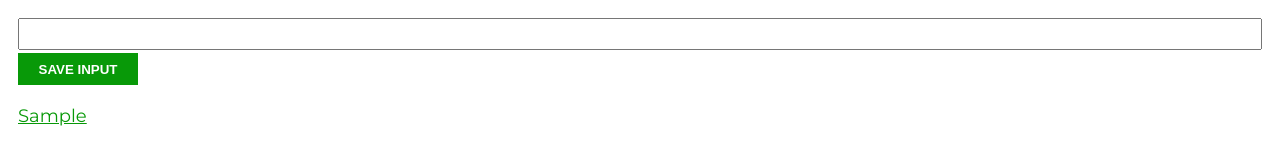
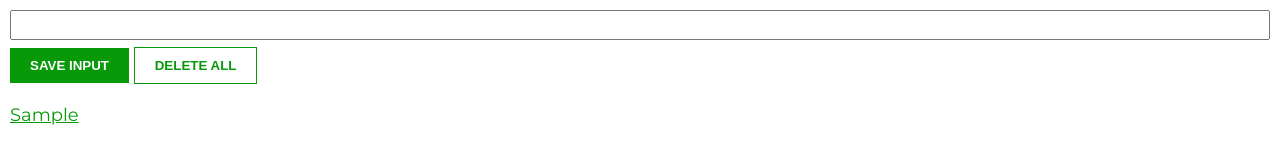
Before and after one commit to DarkSire7/js-learning, a browser extension: page Js practice/leads_tracker/index.html in a window 1280 px wide. Both pictures are taken after typing "Sample" into the empty fields and a click on the button "SAVE INPUT". Drawn offline with Linux system fonts and the light colour scheme.

Commit message:
Added Save functionality and an Icon

```diff
--- a/Js practice/leads_tracker/index.html
+++ b/Js practice/leads_tracker/index.html
@@ -19,6 +19,8 @@
     <br>
     <button id="save-btn" class="button">SAVE INPUT</button>
 
+    <button id="clear-btn" class="button">DELETE ALL</button>
+
     <ul id="list"></ul>
 
 
--- a/Js practice/leads_tracker/index.js
+++ b/Js practice/leads_tracker/index.js
@@ -1,26 +1,46 @@
 const savebtn = document.getElementById("save-btn");
+const clearbtn = document.getElementById("clear-btn");
+
+
 const inputhtml = document.getElementById("input-field");
 let listhtml = document.getElementById("list");
 
-
-
 let myleads = []
 
+if (localStorage.length != 0) {
+    myleads = JSON.parse(localStorage.myLeads)
+}
+
+renderleads(myleads);
+
 savebtn.addEventListener("click", function save() {
+    console.log(1)
     myleads.push(inputhtml.value)
-    renderleads();
+    localStorage.setItem("myLeads", JSON.stringify(myleads));
+
+    renderleads(myleads);
     clear();
 })
 
+clearbtn.addEventListener("dblclick", function clear() {
+    localStorage.clear();
+    listhtml.innerHTML = "";
+    myleads = [];
 
-function renderleads() {
-    let listitems = "";
+})
 
-    for (let i = 0; i < myleads.length; i++) {
+
+
+function renderleads(leads) {
+    listitems = "";
+
+
+
+    for (let i = 0; i < leads.length; i++) {
         listitems += `
         <li>
-            <a href = '${myleads[i]}' target='_blank'>
-            ${myleads[i]}
+            <a href = '${leads[i]}' target='_blank'>
+            ${leads[i]}
             </a>
         </li>`
     }
--- a/Js practice/leads_tracker/style.css
+++ b/Js practice/leads_tracker/style.css
@@ -1,18 +1,18 @@
-#input-field {
-    width: 100%;
-    height: 4vh;
-}
-
 body {
-    padding: 10;
+    margin: 0;
+    padding: 10px;
     font-family: "Montserrat", sans-serif;
     font-size: large;
     min-width: 400px;
 }
 
 input {
+    width: 100%;
     padding-left: 10px;
     padding-right: 10px;
+    margin-bottom: 4px;
+    height: 30px;
+    box-sizing: border-box;
 }
 
 .button {
@@ -20,9 +20,14 @@ input {
     border: none;
     margin-top: 3px;
     color: white;
-    width: 15vh;
-    height: 4vh;
+    padding: 10px 20px;
     font-weight: bold;
+}
+
+#clear-btn {
+    background-color: white;
+    color: rgb(8, 153, 8);
+    border: 1px solid rgb(8, 153, 8);
 }
 
 a {
```
Also changed, not shown: Js practice/leads_tracker/images/pfp.png (added), Js practice/leads_tracker/manifest.json (added).
